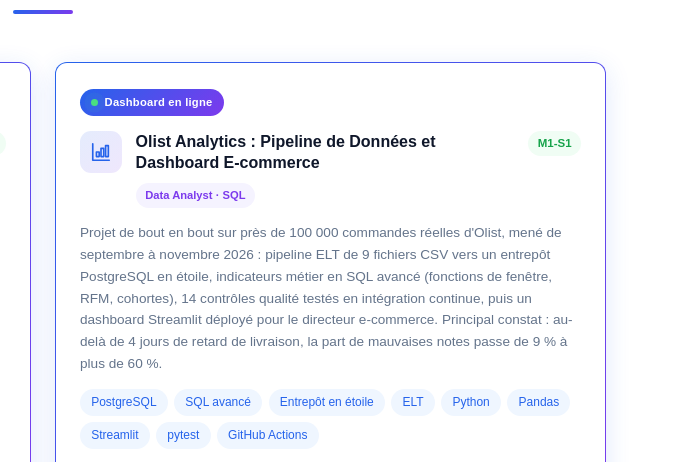
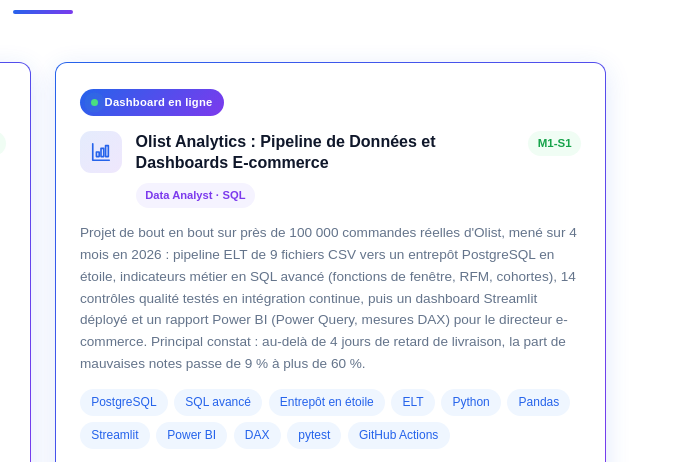
Before and after one commit to Mohamed-Fof/Mohamed-Fof.github.io, a plain HTML site: page index.html in a window 1280 px wide. Shown: the part 3740-4202 px from the top of the page, 597-1280 px from the left. Drawn offline with Linux system fonts and the light colour scheme; no server answers.

Commit message:
Olist Analytics : projet de 4 mois avec Streamlit et Power BI, CV mis à jour

```diff
--- a/app.js
+++ b/app.js
@@ -167,9 +167,9 @@ const i18n = {
     proj1_desc:'Six modèles comparés sur 32 409 prêts. Modèle retenu : XGBoost avec contraintes de cohérence (AUC 0,92 contre 0,86 en version initiale), aux côtés d\'une grille de score bancaire. Chaque décision est expliquée par les valeurs de Shapley ; application sécurisée, testée et déployée avec Docker.', proj1_guide:'Guide du projet',
     proj2_domain:'Économétrie', proj2_title:'Déterminants des Prix Immobiliers',
     proj2_desc:'Analyse exploratoire, estimation OLS et validation des hypothèses économétriques (hétéroscédasticité, autocorrélation), puis prédiction des prix par apprentissage automatique et comparaison des modèles.',
-    proj5_domain:'Data Analyst · SQL', proj5_title:'Olist Analytics : Pipeline de Données et Dashboard E-commerce',
+    proj5_domain:'Data Analyst · SQL', proj5_title:'Olist Analytics : Pipeline de Données et Dashboards E-commerce',
     proj5_live:'Dashboard en ligne', proj5_demo:'Ouvrir le dashboard',
-    proj5_desc:'Projet de bout en bout sur près de 100 000 commandes réelles d\'Olist, mené de septembre à novembre 2026 : pipeline ELT de 9 fichiers CSV vers un entrepôt PostgreSQL en étoile, indicateurs métier en SQL avancé (fonctions de fenêtre, RFM, cohortes), 14 contrôles qualité testés en intégration continue, puis un dashboard Streamlit déployé pour le directeur e-commerce. Principal constat : au-delà de 4 jours de retard de livraison, la part de mauvaises notes passe de 9 % à plus de 60 %.',
+    proj5_desc:'Projet de bout en bout sur près de 100 000 commandes réelles d\'Olist, mené sur 4 mois en 2026 : pipeline ELT de 9 fichiers CSV vers un entrepôt PostgreSQL en étoile, indicateurs métier en SQL avancé (fonctions de fenêtre, RFM, cohortes), 14 contrôles qualité testés en intégration continue, puis un dashboard Streamlit déployé et un rapport Power BI (Power Query, mesures DAX) pour le directeur e-commerce. Principal constat : au-delà de 4 jours de retard de livraison, la part de mauvaises notes passe de 9 % à plus de 60 %.',
     proj3_domain:'Informatique', proj3_title:'Programmation Logique – Jeu "Flaunt" (Hofstadter)',
     proj3_desc:'Conception d\'un agent stratégique adaptatif basé sur la logique et l\'analyse du comportement adverse pour un tournoi inter-cohortes.',
     proj4_domain:'Micro-Économie', proj4_title:'L\'Économie est-elle une Science Expérimentale ?',
@@ -223,7 +223,7 @@ const i18n = {
     exp_tags_founder:'<span>Entrepreneuriat</span><span>Consulting</span><span>IA</span><span>Accompagnement</span>',
     /* — PROJET tags — */
     proj_tags_1:'<span>R</span><span>XGBoost</span><span>Grille de score</span><span>Valeurs de Shapley</span><span>Shiny</span><span>Docker</span><span>Risque de crédit</span>',
-    proj_tags_5:'<span>PostgreSQL</span><span>SQL avancé</span><span>Entrepôt en étoile</span><span>ELT</span><span>Python</span><span>Pandas</span><span>Streamlit</span><span>pytest</span><span>GitHub Actions</span>',
+    proj_tags_5:'<span>PostgreSQL</span><span>SQL avancé</span><span>Entrepôt en étoile</span><span>ELT</span><span>Python</span><span>Pandas</span><span>Streamlit</span><span>Power BI</span><span>DAX</span><span>pytest</span><span>GitHub Actions</span>',
     proj_tags_2:'<span>Python</span><span>Gretl</span><span>Analyse exploratoire</span><span>Régression OLS</span><span>Diagnostics économétriques</span><span>Machine Learning</span><span>Feature engineering</span><span>Validation croisée</span><span>Random Forest</span><span>RMSE / R²</span>',
     proj_tags_3:'<span>SWI Prolog</span><span>IA</span><span>Logique</span><span>Stratégie</span>',
     proj_tags_4:'<span>LaTeX</span><span>Moodle</span><span>Éco. Expérimentale</span>',
@@ -370,9 +370,9 @@ const i18n = {
     proj1_desc:'Six models compared on 32,409 loans. Selected model: XGBoost with consistency constraints (AUC 0.92 vs 0.86 initially), alongside a banking scorecard. Every decision is explained with Shapley values; secure, tested app deployed with Docker.', proj1_guide:'Project guide',
     proj2_domain:'Econometrics', proj2_title:'Determinants of Housing Prices',
     proj2_desc:'Exploratory analysis, OLS estimation and validation of econometric assumptions (heteroskedasticity, autocorrelation), then house price prediction with machine learning and model comparison.',
-    proj5_domain:'Data Analyst · SQL', proj5_title:'Olist Analytics: Data Pipeline and E-commerce Dashboard',
+    proj5_domain:'Data Analyst · SQL', proj5_title:'Olist Analytics: Data Pipeline and E-commerce Dashboards',
     proj5_live:'Live dashboard', proj5_demo:'Open the dashboard',
-    proj5_desc:'End-to-end project on nearly 100,000 real Olist orders, carried out from September to November 2026: an ELT pipeline from 9 CSV files to a PostgreSQL star-schema warehouse, business KPIs in advanced SQL (window functions, RFM, cohorts), 14 data-quality checks tested in continuous integration, and a deployed Streamlit dashboard for the e-commerce director. Key finding: beyond 4 days of delivery delay, the share of bad reviews rises from 9% to over 60%.',
+    proj5_desc:'End-to-end project on nearly 100,000 real Olist orders, carried out over 4 months in 2026: an ELT pipeline from 9 CSV files to a PostgreSQL star-schema warehouse, business KPIs in advanced SQL (window functions, RFM, cohorts), 14 data-quality checks tested in continuous integration, then a deployed Streamlit dashboard and a Power BI report (Power Query, DAX measures) for the e-commerce director. Key finding: beyond 4 days of delivery delay, the share of bad reviews rises from 9% to over 60%.',
     proj3_domain:'Computer Science', proj3_title:'Logic Programming – "Flaunt" Game (Hofstadter)',
     proj3_desc:'Design of an adaptive strategic agent based on logic and analysis of opponent behaviour for an inter-cohort tournament.',
     proj4_domain:'Microeconomics', proj4_title:'Is Economics an Experimental Science?',
@@ -426,7 +426,7 @@ const i18n = {
     exp_tags_founder:'<span>Entrepreneurship</span><span>Consulting</span><span>AI</span><span>Student Support</span>',
     /* — PROJET tags — */
     proj_tags_1:'<span>R</span><span>XGBoost</span><span>Credit scorecard</span><span>SHAP values</span><span>Shiny</span><span>Docker</span><span>Credit risk</span>',
-    proj_tags_5:'<span>PostgreSQL</span><span>Advanced SQL</span><span>Star schema</span><span>ELT</span><span>Python</span><span>Pandas</span><span>Streamlit</span><span>pytest</span><span>GitHub Actions</span>',
+    proj_tags_5:'<span>PostgreSQL</span><span>Advanced SQL</span><span>Star schema</span><span>ELT</span><span>Python</span><span>Pandas</span><span>Streamlit</span><span>Power BI</span><span>DAX</span><span>pytest</span><span>GitHub Actions</span>',
     proj_tags_2:'<span>Python</span><span>Gretl</span><span>Exploratory Analysis</span><span>OLS Regression</span><span>Econometric Diagnostics</span><span>Machine Learning</span><span>Feature Engineering</span><span>Cross-validation</span><span>Random Forest</span><span>RMSE / R²</span>',
     proj_tags_3:'<span>SWI Prolog</span><span>AI</span><span>Logic</span><span>Strategy</span>',
     proj_tags_4:'<span>LaTeX</span><span>Moodle</span><span>Exp. Economics</span>',
--- a/index.html
+++ b/index.html
@@ -271,13 +271,13 @@
         <div class="projet-head">
           <span class="projet-icon"><svg xmlns="http://www.w3.org/2000/svg" width="22" height="22" viewBox="0 0 24 24" fill="none" stroke="currentColor" stroke-width="1.8" stroke-linecap="round" stroke-linejoin="round" aria-hidden="true"><path d="M3 3v18h18"/><rect x="7" y="12" width="3" height="5"/><rect x="12" y="8" width="3" height="9"/><rect x="17" y="5" width="3" height="12"/></svg></span>
           <div class="projet-head-text">
-            <h3 data-i18n="proj5_title">Olist Analytics : Pipeline de Données et Dashboard E-commerce</h3>
+            <h3 data-i18n="proj5_title">Olist Analytics : Pipeline de Données et Dashboards E-commerce</h3>
             <span class="Domaine" data-i18n="proj5_domain">Data Analyst · SQL</span>
           </div>
           <span class="projet-niveau">M1-S1</span>
         </div>
-        <p data-i18n="proj5_desc">Projet de bout en bout sur près de 100 000 commandes réelles d'Olist, mené de septembre à novembre 2026 : pipeline ELT de 9 fichiers CSV vers un entrepôt PostgreSQL en étoile, indicateurs métier en SQL avancé (fonctions de fenêtre, RFM, cohortes), 14 contrôles qualité testés en intégration continue, puis un dashboard Streamlit déployé pour le directeur e-commerce. Principal constat : au-delà de 4 jours de retard de livraison, la part de mauvaises notes passe de 9 % à plus de 60 %.</p>
-        <div class="tags" data-i18n-html="proj_tags_5"><span>PostgreSQL</span><span>SQL avancé</span><span>Entrepôt en étoile</span><span>ELT</span><span>Python</span><span>Pandas</span><span>Streamlit</span><span>pytest</span><span>GitHub Actions</span></div>
+        <p data-i18n="proj5_desc">Projet de bout en bout sur près de 100 000 commandes réelles d'Olist, mené sur 4 mois en 2026 : pipeline ELT de 9 fichiers CSV vers un entrepôt PostgreSQL en étoile, indicateurs métier en SQL avancé (fonctions de fenêtre, RFM, cohortes), 14 contrôles qualité testés en intégration continue, puis un dashboard Streamlit déployé et un rapport Power BI (Power Query, mesures DAX) pour le directeur e-commerce. Principal constat : au-delà de 4 jours de retard de livraison, la part de mauvaises notes passe de 9 % à plus de 60 %.</p>
+        <div class="tags" data-i18n-html="proj_tags_5"><span>PostgreSQL</span><span>SQL avancé</span><span>Entrepôt en étoile</span><span>ELT</span><span>Python</span><span>Pandas</span><span>Streamlit</span><span>Power BI</span><span>DAX</span><span>pytest</span><span>GitHub Actions</span></div>
         <div class="projet-actions">
           <a class="btn-demo" href="https://mohamed-fofana-olist-analytics.streamlit.app/" target="_blank" rel="noopener noreferrer"><svg xmlns="http://www.w3.org/2000/svg" width="14" height="14" viewBox="0 0 24 24" fill="none" stroke="currentColor" stroke-width="2.5" stroke-linecap="round" stroke-linejoin="round" aria-hidden="true"><path d="M18 13v6a2 2 0 0 1-2 2H5a2 2 0 0 1-2-2V8a2 2 0 0 1 2-2h6"/><polyline points="15 3 21 3 21 9"/><line x1="10" y1="14" x2="21" y2="3"/></svg><span data-i18n="proj5_demo">Ouvrir le dashboard</span></a>
           <a class="projet-github" href="https://github.com/Mohamed-Fof/olist-analytics" target="_blank" rel="noopener noreferrer"><svg xmlns="http://www.w3.org/2000/svg" width="15" height="15" viewBox="0 0 24 24" fill="none" stroke="currentColor" stroke-width="2" stroke-linecap="round" stroke-linejoin="round" aria-hidden="true"><path d="M9 19c-5 1.5-5-2.5-7-3m14 6v-3.87a3.37 3.37 0 0 0-.94-2.61c3.14-.35 6.44-1.54 6.44-7A5.44 5.44 0 0 0 20 4.77 5.07 5.07 0 0 0 19.91 1S18.73.65 16 2.48a13.38 13.38 0 0 0-7 0C6.27.65 5.09 1 5.09 1A5.07 5.07 0 0 0 5 4.77a5.44 5.44 0 0 0-1.5 3.78c0 5.42 3.3 6.61 6.44 7A3.37 3.37 0 0 0 9 18.13V22"/></svg><span data-i18n="proj_code">Code source</span></a>
```
Also changed, not shown: 1 other file.
